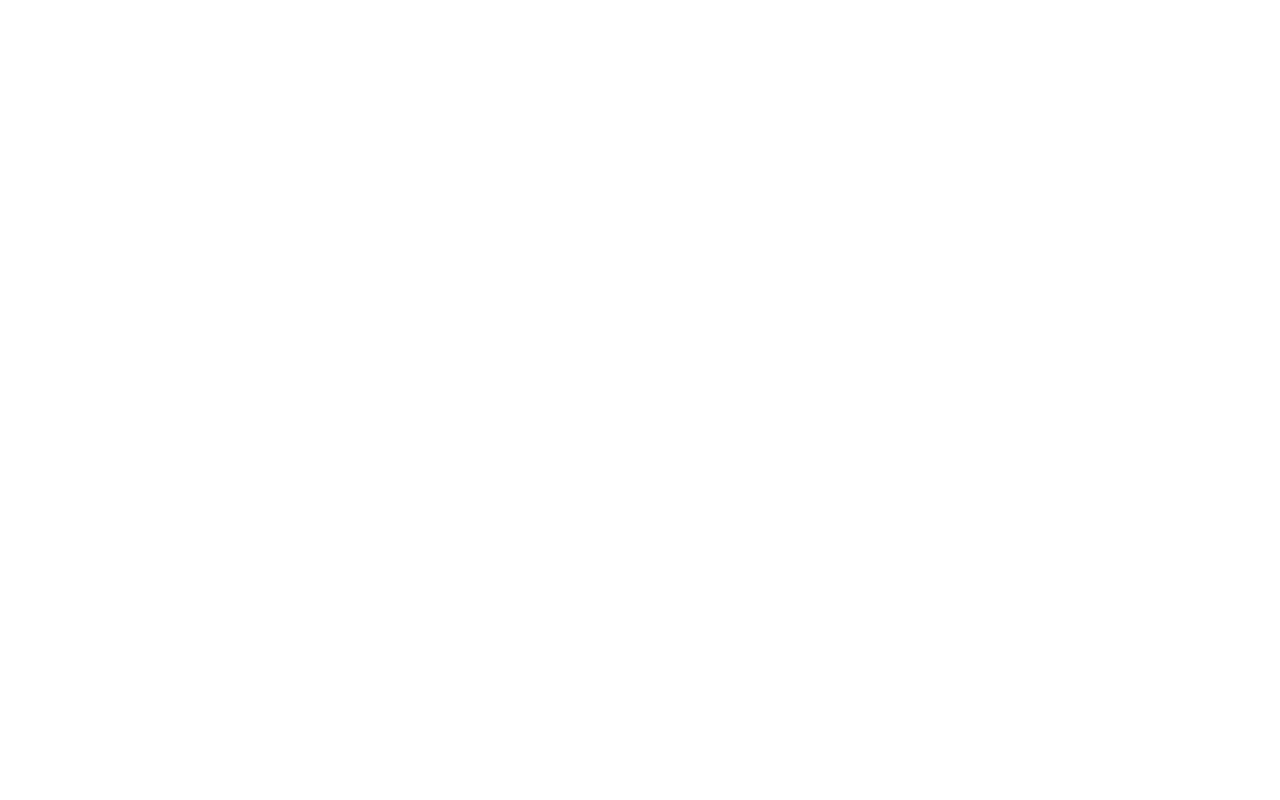
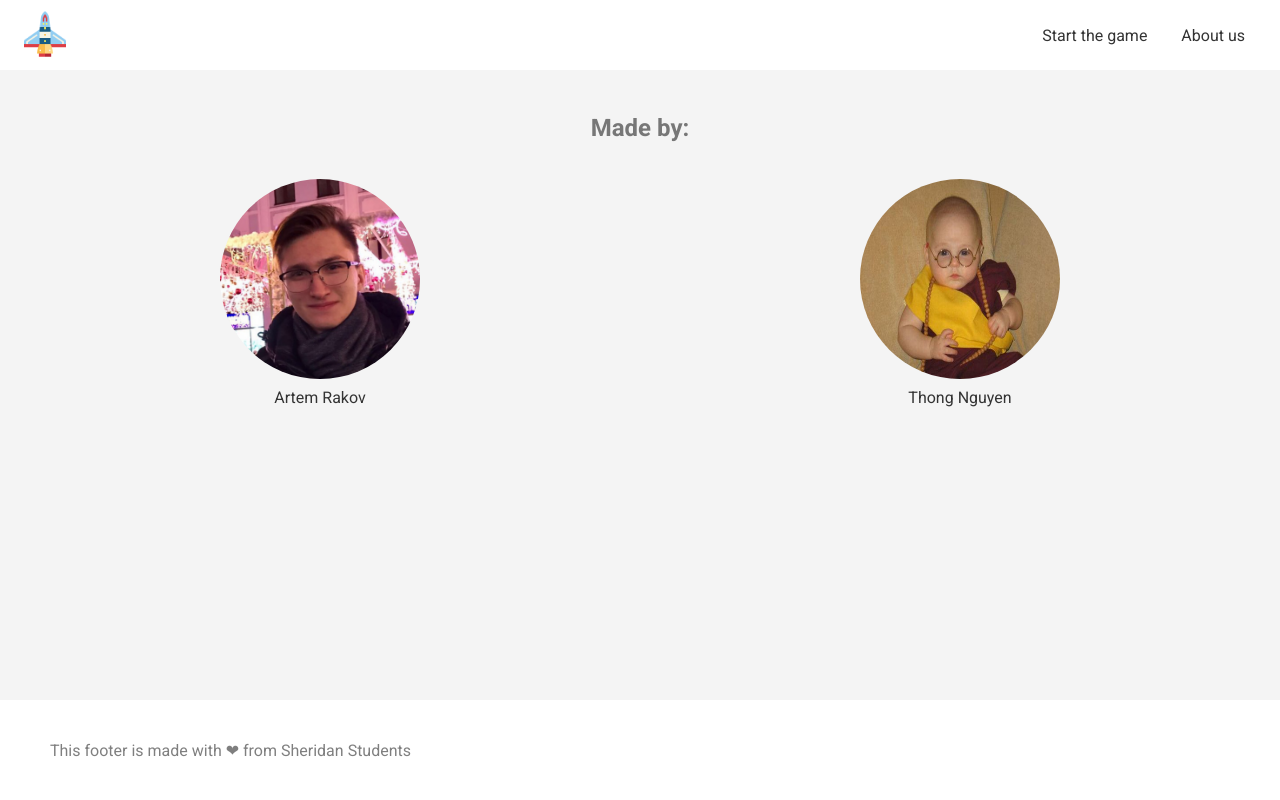
Before and after one commit to Peter-Thong/group-project, a plain HTML site: page about_us.html in a window 1280 px wide. Drawn offline with Linux system fonts and the light colour scheme.

Commit message:
added about us page

```diff
--- a/about_us.html
+++ b/about_us.html
@@ -4,10 +4,40 @@
     <meta charset="UTF-8" />
     <meta name="viewport" content="width=device-width, initial-scale=1.0" />
     <meta http-equiv="X-UA-Compatible" content="ie=edge" />
+    <link href="https://fonts.googleapis.com/css?family=roboto:300,400,700&display=swap" rel="stylesheet"><link href="https://fonts.googleapis.com/css?family=roboto:300,400,700&display=swap" rel="stylesheet">
+    <link rel="stylesheet" href="style.css" />
 
     <link rel="shortcut icon" type="images/png" href="images/1725557_1.jpg" />
 
-    <title>Aliens Game</title>
+    <title>About us</title>
   </head>
-  <body></body>
+  <body>
+    <nav class='navbar navbar-white'>
+      <a href='./index.html' class='navbar-logo'><img src="./images/spaceship.png" /></a>
+      <ul class='navbar-list'>
+        <li class='navbar-item' ><a class="navbar-link" href='game.html'>Start the game</a></li>
+        <li class='navbar-item' ><a class="navbar-link" href='about_us.html'>About us</a></li>
+      </ul>
+    </nav>
+
+    <main class='about-us'>
+    <h2>Made by:</h2>
+    <div class='about-us-people'>
+      <ul class='about-us-person'>
+        <li><img class='avatar' src='./images/artem.png' /></li>
+        <li>Artem Rakov</li>
+      </ul>
+      <ul class='about-us-person'>
+        <li><img class='avatar' src='./images/thong.jpg' /></li>
+        <li>Thong Nguyen</li>
+      </ul>
+    </div>
+    </main>
+
+    <footer class="footer">
+      <div class="footer-copyright">
+        This footer is made with &#10084; from Sheridan Students
+      </div>
+    </footer>
+  </body>
 </html>
--- a/style.css
+++ b/style.css
@@ -114,8 +114,8 @@ body {
   opacity: 0;
 }
 
-
 .introduction {
+  background: #f4f4f4;
   padding: 50px 100px;
 }
 
@@ -140,14 +140,65 @@ body {
   margin-bottom: 10px;
   font-size: 18px;
   font-weight: 300;
+  color: #333;
 }
 
 .footer {
-  background: #F4F4F4;
+  background: white;
   display: flex;
   align-items: center;
   justify-content: space-between;
   height: 100px;
   padding: 0px 50px;
-  color: rgba(0,0,0,0.3);
+  color: rgba(0, 0, 0, 0.5);
 }
+
+.navbar-logo {
+  border: none !important;
+}
+
+.navbar-white {
+  background: white;
+  color: #333;
+}
+
+.navbar-white a {
+  color: #333;
+}
+
+.about-us {
+  height: calc(100vh - 170px);
+  background: #f4f4f4;
+}
+
+.navbar-white a:hover {
+  border-bottom: 1px solid #333;
+}
+
+.about-us h2 {
+  padding-top: 50px;
+  text-align: center;
+  margin-bottom: 35px;
+}
+
+.about-us-people {
+  display: flex;
+  justify-content: space-around;
+  align-items: center;
+}
+
+.avatar {
+  border-radius: 50%;
+  height: 200px;
+  width: 200px;
+}
+
+.about-us-person {
+  list-style: none;
+  text-align: center;
+}
+
+.about-us-person li {
+  margin: 7px 0;
+  color: #333;
+}
```
Also changed, not shown: index.html (+2 -2 lines), images/artem.png (added), images/thong.jpg (added).
